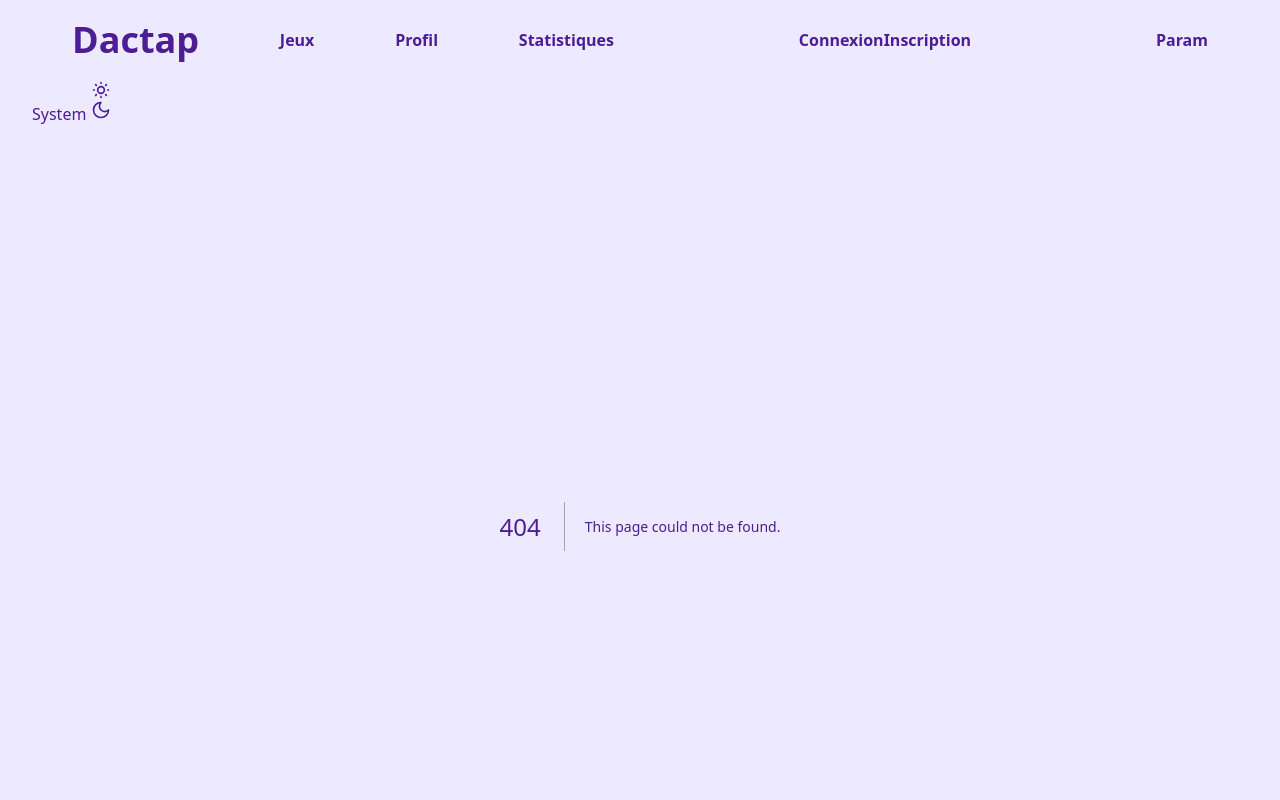
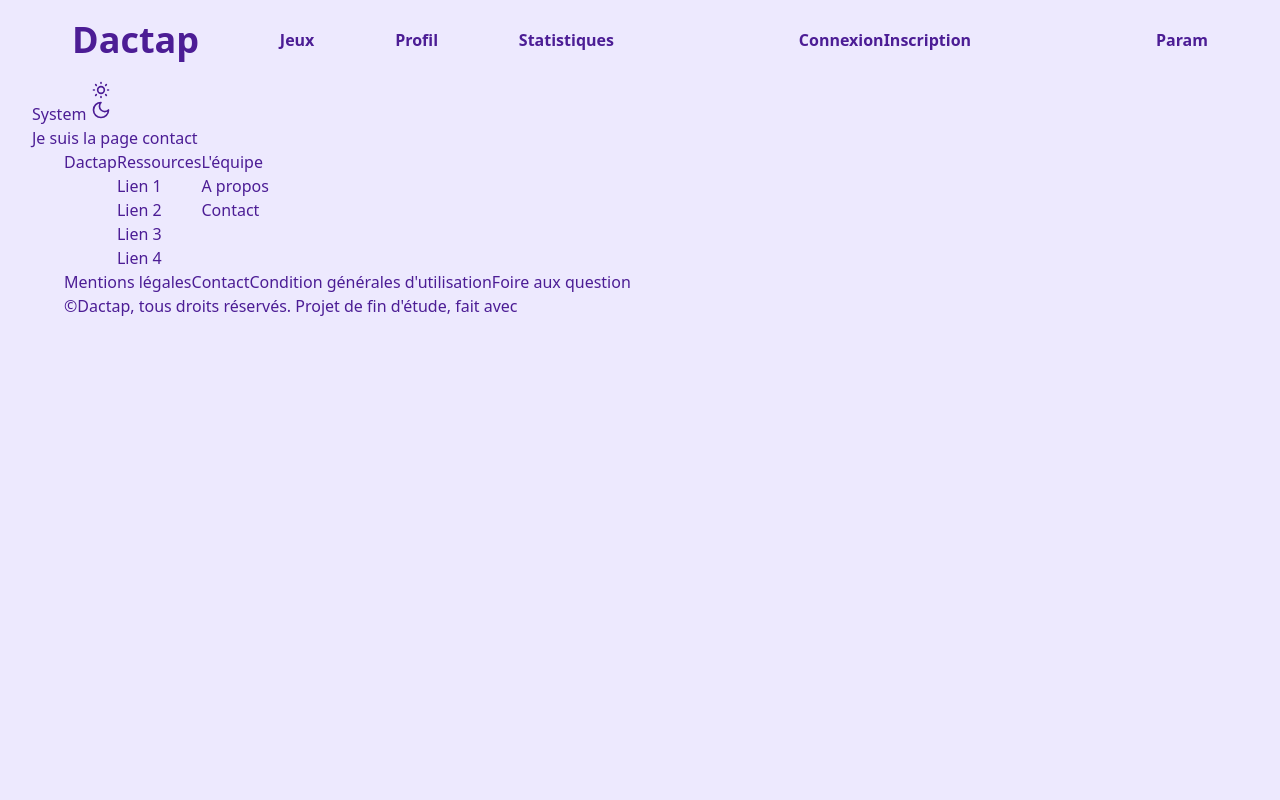
Before and after one commit to VictorGreiveldingerHub/dactap, a Next.js app: page /contact in a window 1280 px wide. Before the commit this address had no page. Shown: the top 800 px of the page. Built offline with nearby package versions, Linux system fonts and the light colour scheme.

Commit message:
Ajout page contact

```diff
--- /dev/null
+++ b/app/contact/page.tsx
@@ -0,0 +1,3 @@
+export default function ContactPage(){
+    return <p>Je suis la page contact</p>
+};
```
